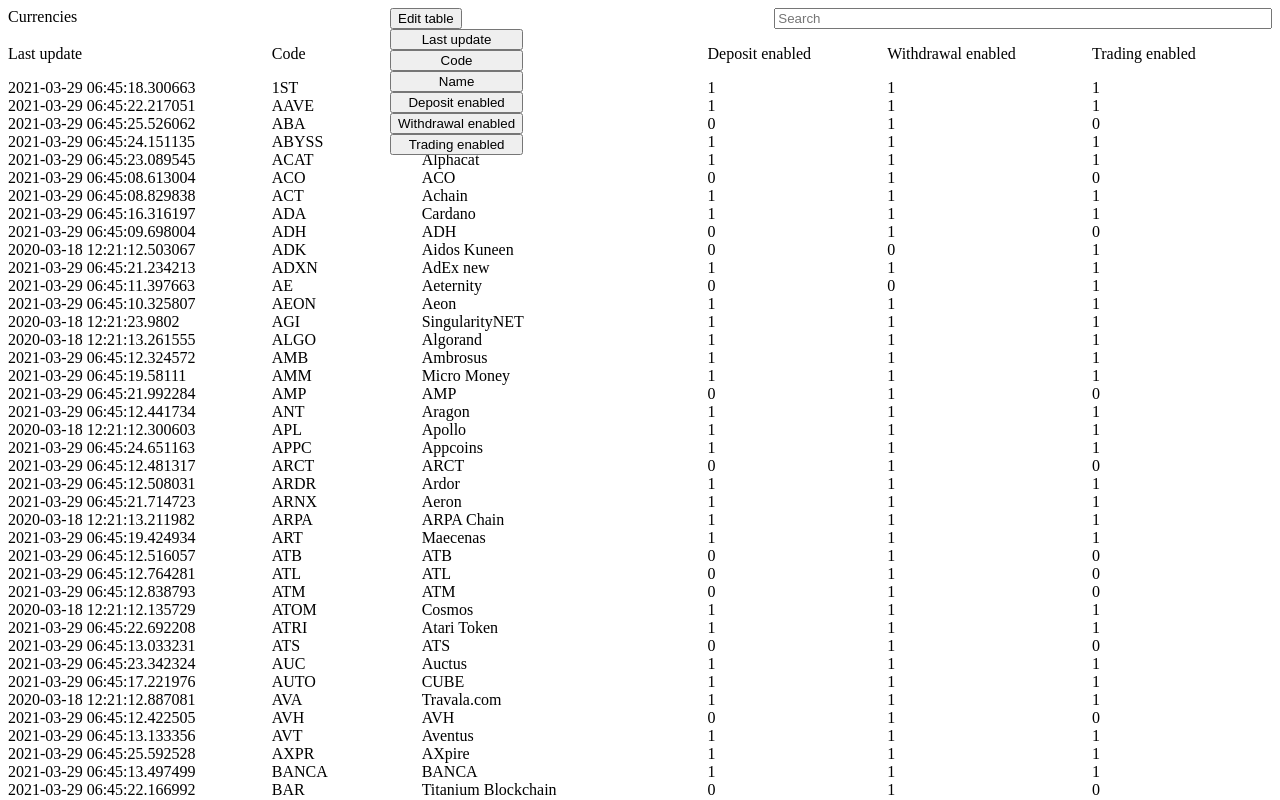
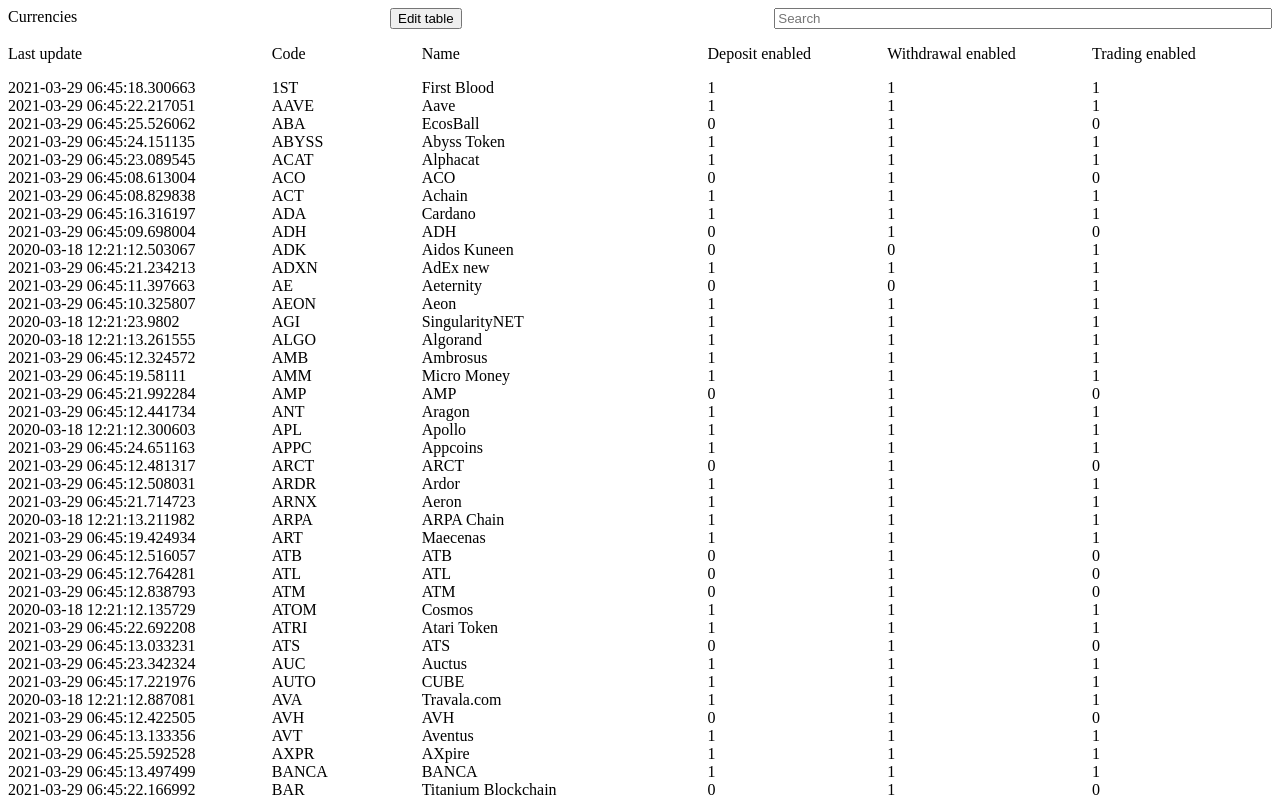
Before and after one commit to new-house-drive/VueJS-Exercise, a Vue app: page / in a window 1280 px wide. Shown: the top 800 px of the page. Built offline with nearby package versions, Linux system fonts and the light colour scheme.

Commit message:
start implementing v-show

```diff
--- a/src/App.vue
+++ b/src/App.vue
@@ -6,9 +6,9 @@
         <div>Currencies</div>
 
         <div class="edit-table">
-          <button>Edit table</button>
+          <button @click="this.displayEditTable=true">Edit table</button>
 
-          <div class="edit-table-menu">
+          <div v-show="dissplayEditTable" class="edit-table-menu">
             <button>Last update</button>
             <button>Code</button>
             <button>Name</button>
@@ -73,7 +73,12 @@
   data() {
     return {
       transactions: [],
+      dissplayEditTable: false,
     };
+  },
+
+  methods: {
+
   },
 
   mounted() {
```
